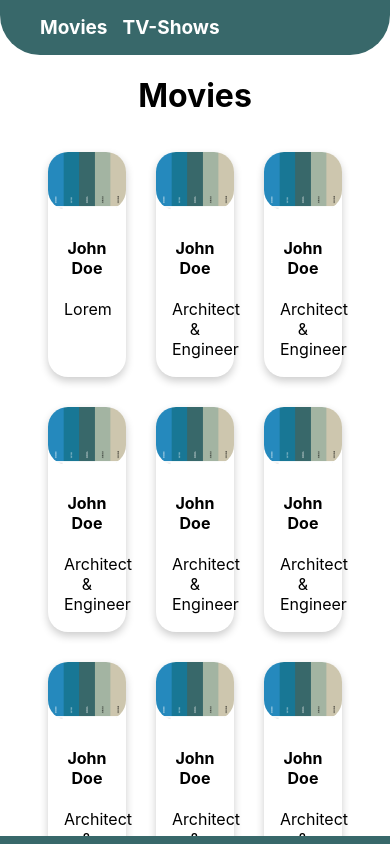
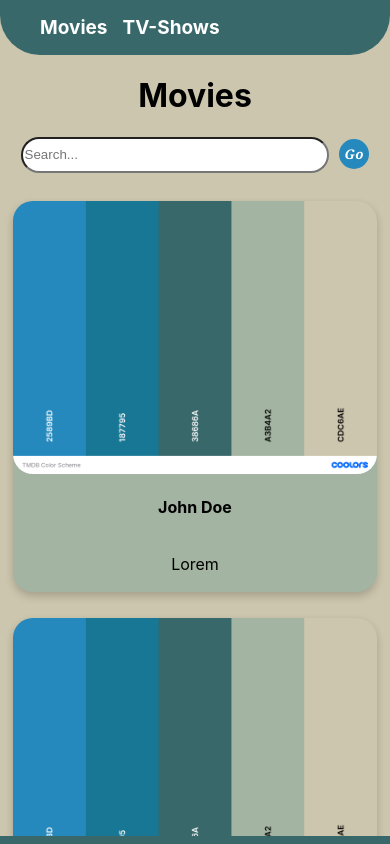
Before and after one commit to briandgomez/YER, a React (Create React App) app: page / in a window 390 px wide. Shown: the top 844 px of the page. Built offline with nearby package versions, Linux system fonts and the light colour scheme.

Commit message:
added search button

```diff
--- a/src/components/Movies/Movies.js
+++ b/src/components/Movies/Movies.js
@@ -5,6 +5,12 @@ const Movies = () => {
     return (
         <div className="movies">
             <h1>Movies</h1>
+
+            <form>
+                <input type={"text"} placeholder="Search..." name="Search input"></input>
+                <button id="search-btn" type="Submit"><i class="fa fa-search">Go</i></button>
+            </form>
+
             <div style={{ display: "flex", flexWrap: 'wrap', justifyContent: "center" }}>
                 <div className="card">
                     <img src={pic} />
--- a/src/style.css
+++ b/src/style.css
@@ -1,3 +1,7 @@
+body {
+    background-color: #CDC6AE;
+}
+
 header {
     background-color: #38686A;
     border-bottom-left-radius: 40px;
@@ -22,12 +26,35 @@ header {
     color:white;
 }
 
+input {
+    width: 300px;
+    height: 30px;
+    border-radius: 20px;
+    margin-bottom: 15px;
+}
+
+#search-btn {
+    height: 30px;
+    border-radius: 20px;
+    margin-left: 10px;
+    border: none;
+    background-color: #2589BD;
+    color: white;
+    font-family: Georgia, 'Times New Roman', Times, serif;
+    font-weight: bold;
+}
+
+#search-btn:hover {
+    box-shadow: 0 4px 8px 0 rgba(0,0,0,0.9);
+}
+
 .card {
     box-shadow: 0 4px 8px 0 rgba(0,0,0,0.2);
     transition: 0.3s;
     width: 20%;
     border-radius: 20px;
-    margin: 15px;
+    margin: 13px;
+    background-color: #A3B4A2;
 }
 
 .card:hover {
@@ -53,3 +80,26 @@ footer {
 footer div {
     background-color: #38686A;
 }
+
+/*Responsive Design*/
+@media screen and (max-width: 980px) {
+    .card {
+        width: 46%;
+    }
+}
+
+@media screen and (max-width: 768px) {
+    .movies div {
+        display: flex;
+        flex-direction: column;
+        width: auto;
+    }
+}
+
+@media screen and (max-width: 576px) {
+    .movies div {
+        display: flex;
+        flex-direction: column;
+        width: auto;
+    }
+}
```
